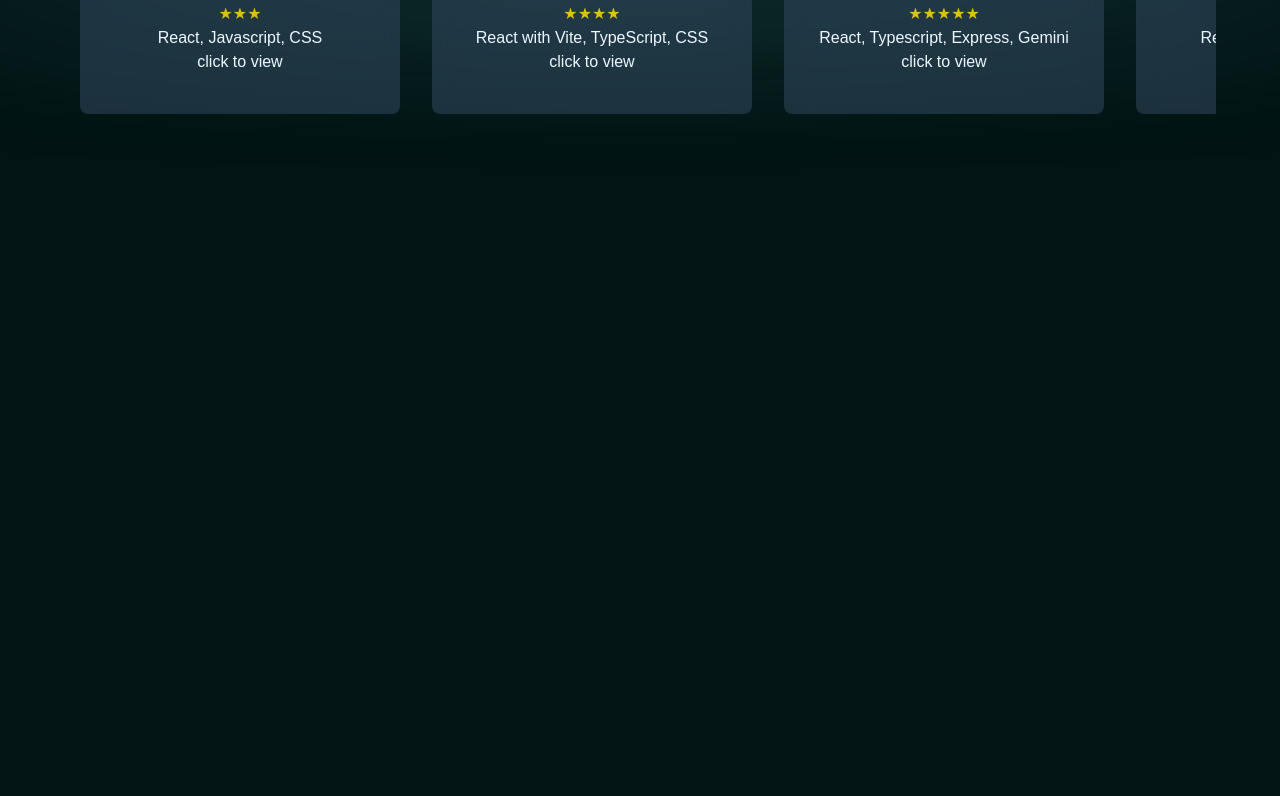
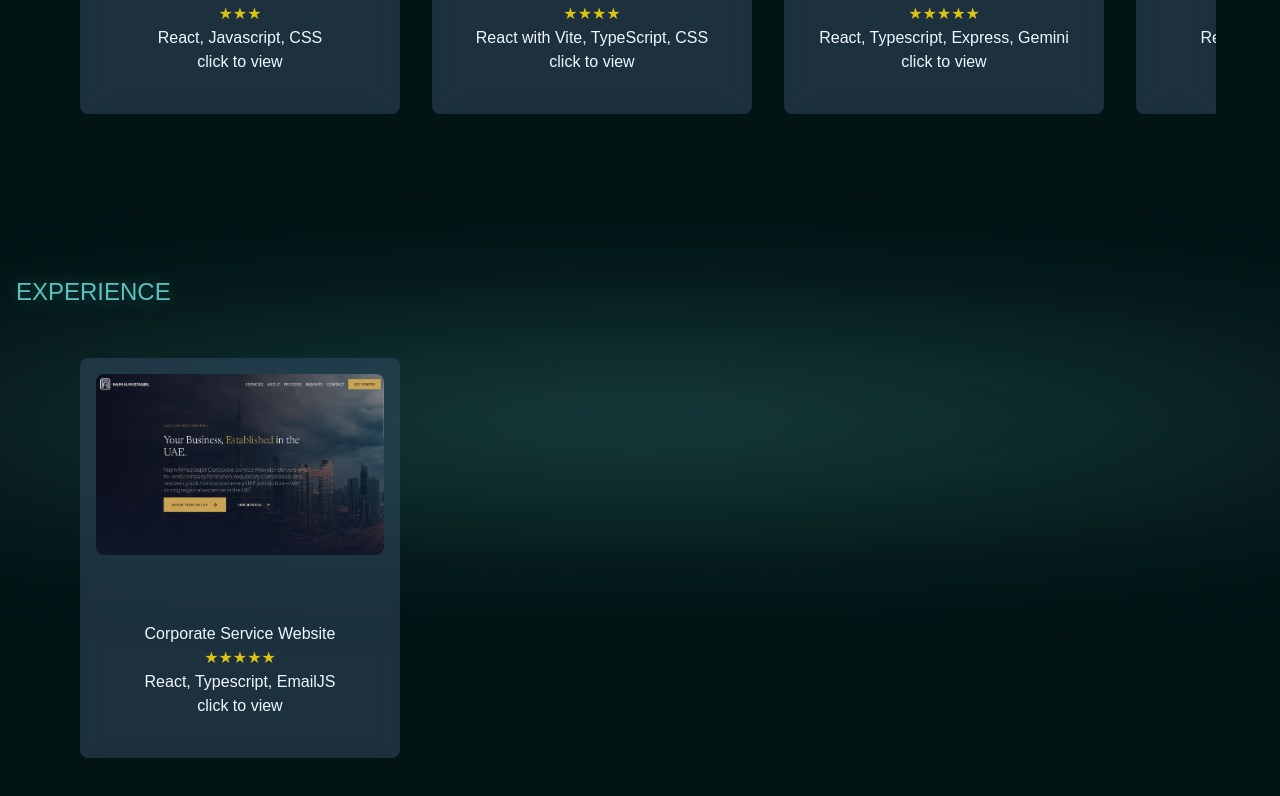
Before and after one commit to Shazia-001/Portfolio, a React (Vite) app: page /quests in a window 1280 px wide. Shown: the part 626-1422 px from the top of the page. Before the commit the page ends 852 px from the top, so only its background shows below. Built offline with nearby package versions, Linux system fonts and the light colour scheme; a web font is replaced by a local one.

Commit message:
made experience section

```diff
--- a/src/pages/Projects.tsx
+++ b/src/pages/Projects.tsx
@@ -35,11 +35,15 @@ export default function Projects () {
                         <ProjectBox imageSrc={Portfolio} projectName="Personal Portfolio" completed="hundred" descrip="A personal portfolio website showcasing my projects and technical skills as a full-stack developer. Built with a focus on responsive design, performance, and user experience." techstack="React, Typescript, EmailJS" starsIcon={5}/>
                     </a>
 
+
+                </div>
+
+                <div className="Questheader dot work">EXPERIENCE</div>
+
+                <div className="containerprojects">
                     <a href="">
                         <ProjectBox imageSrc={csp} projectName="Corporate Service Website" completed="eighty" descrip="A proffesional website for a CSP company in the UAE for a newly formed company. This is currently under process." techstack="React, Typescript, EmailJS" starsIcon={5}/>
                     </a>
-
-
                 </div>
 
             </div>
```
